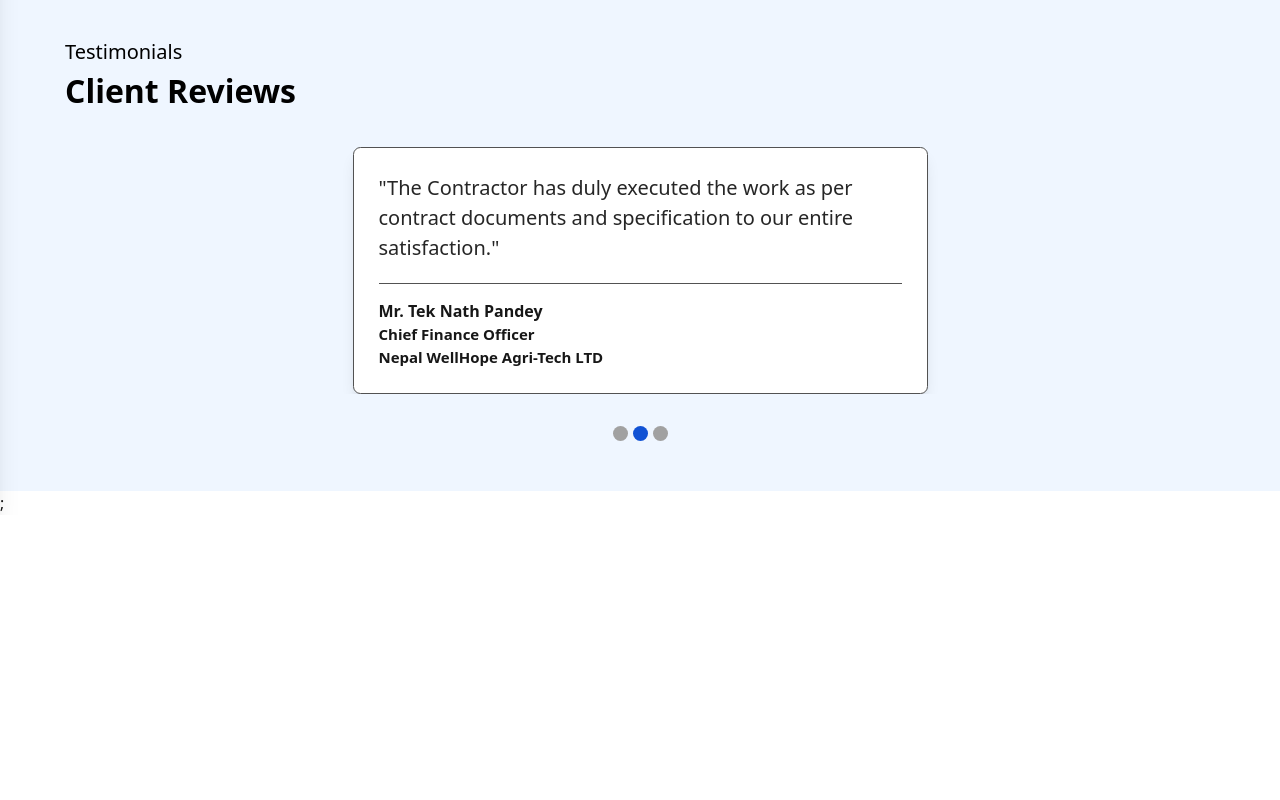
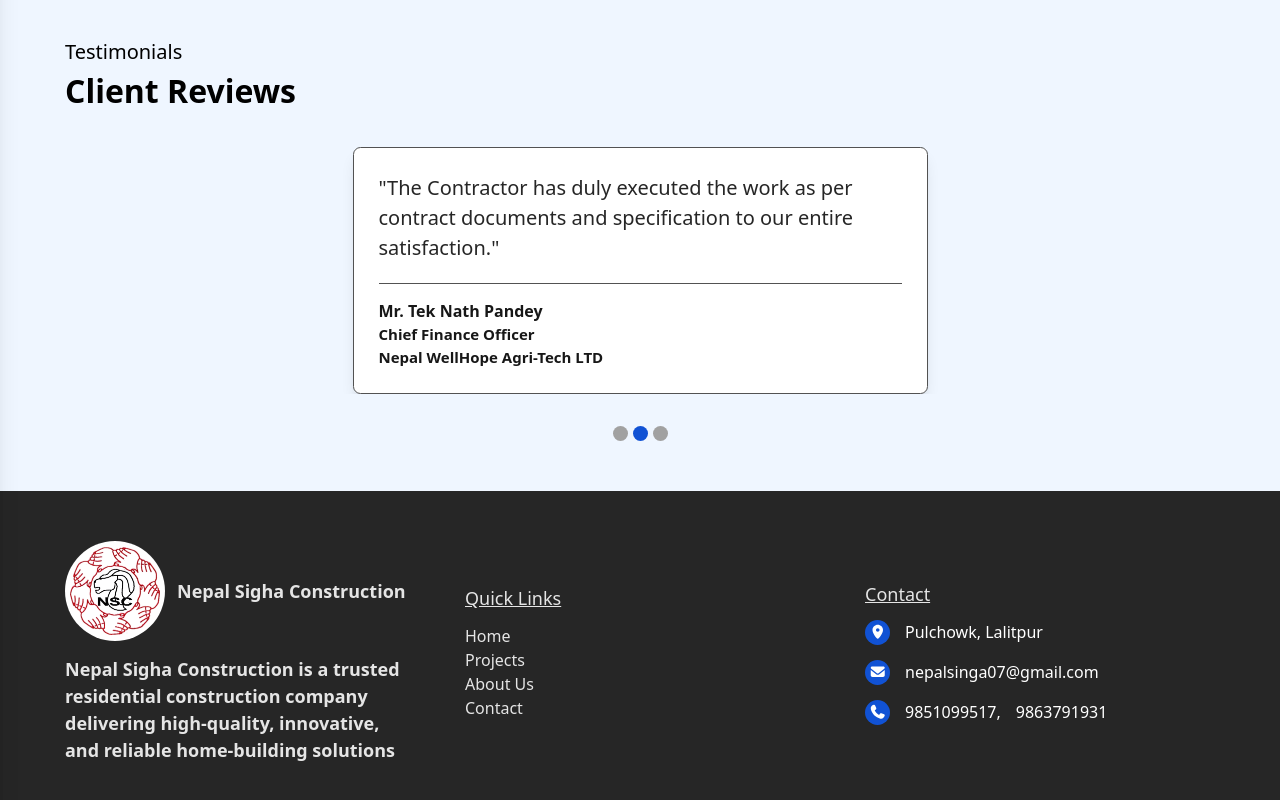
Before and after one commit to SanjeevMhn/nepal-singa-contruction, a Next.js app: page / in a window 1280 px wide. Shown: the part 2764-3564 px from the top of the page. Before the commit the page ends 3279 px from the top, so only its background shows below. Built offline with nearby package versions, Linux system fonts and the light colour scheme.

Commit message:
[ADDED]: added footer component

```diff
--- /dev/null
+++ b/app/(components)/Footer.tsx
@@ -0,0 +1,108 @@
+import Link from "next/link";
+import logo from "../../public/logo.png";
+const Footer = () => {
+  const navlinks = [
+    {
+      id: 1,
+      link: "/",
+      name: "Home",
+    },
+
+    {
+      id: 3,
+      link: "projects",
+      name: "Projects",
+    },
+    {
+      id: 4,
+      link: "about",
+      name: "About Us",
+    },
+    {
+      id: 5,
+      link: "contact",
+      name: "Contact",
+    },
+  ];
+  return (
+    <footer className="main-footer bg-neutral-800 py-[5rem]">
+      <div className="wrapper text-neutral-200 grid grid-cols-1 lg:grid-cols-3 gap-y-[1.5rem] gap-x-[5rem]">
+        <Link
+          href={"/"}
+          className="flex items-center gap-[1.2rem] col-[1] row-[1]"
+        >
+          <span className="icon-container w-[6.5rem] h-[6.5rem] lg:w-[10rem] lg:h-[10rem] flex lg:flex-[0_0_10rem] items-center justify-center bg-white p-[0.5rem] rounded-full">
+            <img
+              src={logo.src}
+              alt=""
+              className="w-full h-full object-contain"
+            />
+          </span>
+          <span className="company-name text-[1.8rem] leading-8 font-bold ">
+            Nepal Sigha Construction
+          </span>
+        </Link>
+        <p className="info row-[2] col-[1] text-[1.8rem] font-semibold">
+          Nepal Sigha Construction is a trusted residential construction company
+          delivering high-quality, innovative, and reliable home-building
+          solutions
+        </p>
+        <div className="quick-links row-[3] col-[1] lg:row-[1/span_2] lg:col-[2] flex flex-col justify-center">
+          <h2 className="text-[1.8rem] underline">Quick Links</h2>
+          <ol className="link-list pt-[1.2rem]" type="1">
+            {navlinks.map((link) => (
+              <li className="link-item" key={link.id}>
+                <Link href={link.link}>{link.name}</Link>
+              </li>
+            ))}
+          </ol>
+        </div>
+
+        <div className="contact-us-list row-[4] col-[1] lg:row-[1/span_2] lg:col-[3] flex flex-col justify-center">
+          <h2 className="text-[1.8rem] underline">Contact</h2>
+          <ul className="contact-list pt-[1.2rem] flex flex-col gap-[1.5rem]">
+            <li className="contact-item flex items-center gap-[1.5rem]">
+              <span className="icon-container w-[2.5rem] h-[2.5rem] rounded-full flex items-center justify-center bg-[var(--clr-primary)]">
+                <svg
+                  className="fill-white w-[70%] aspect-square"
+                  xmlns="http://www.w3.org/2000/svg"
+                  viewBox="0 0 640 640"
+                >
+                  <path d="M128 252.6C128 148.4 214 64 320 64C426 64 512 148.4 512 252.6C512 371.9 391.8 514.9 341.6 569.4C329.8 582.2 310.1 582.2 298.3 569.4C248.1 514.9 127.9 371.9 127.9 252.6zM320 320C355.3 320 384 291.3 384 256C384 220.7 355.3 192 320 192C284.7 192 256 220.7 256 256C256 291.3 284.7 320 320 320z" />
+                </svg>
+              </span>
+              <span className="text text-white">Pulchowk, Lalitpur</span>
+            </li>
+            <li className="contact-item flex items-center gap-[1.5rem]">
+              <span className="icon-container w-[2.5rem] h-[2.5rem] rounded-full flex items-center justify-center bg-[var(--clr-primary)]">
+                <svg
+                  className="fill-white w-[70%] aspect-square"
+                  xmlns="http://www.w3.org/2000/svg"
+                  viewBox="0 0 640 640"
+                >
+                  <path d="M112 128C85.5 128 64 149.5 64 176C64 191.1 71.1 205.3 83.2 214.4L291.2 370.4C308.3 383.2 331.7 383.2 348.8 370.4L556.8 214.4C568.9 205.3 576 191.1 576 176C576 149.5 554.5 128 528 128L112 128zM64 260L64 448C64 483.3 92.7 512 128 512L512 512C547.3 512 576 483.3 576 448L576 260L377.6 408.8C343.5 434.4 296.5 434.4 262.4 408.8L64 260z" />
+                </svg>
+              </span>
+              <span className="text text-white">nepalsinga07@gmail.com</span>
+            </li>
+            <li className="contact-item flex items-center gap-[1.5rem]">
+              <span className="icon-container w-[2.5rem] h-[2.5rem] rounded-full flex items-center justify-center bg-[var(--clr-primary)]">
+                <svg
+                  className="fill-white w-[70%] aspect-square"
+                  xmlns="http://www.w3.org/2000/svg"
+                  viewBox="0 0 640 640"
+                >
+                  <path d="M224.2 89C216.3 70.1 195.7 60.1 176.1 65.4L170.6 66.9C106 84.5 50.8 147.1 66.9 223.3C104 398.3 241.7 536 416.7 573.1C493 589.3 555.5 534 573.1 469.4L574.6 463.9C580 444.2 569.9 423.6 551.1 415.8L453.8 375.3C437.3 368.4 418.2 373.2 406.8 387.1L368.2 434.3C297.9 399.4 241.3 341 208.8 269.3L253 233.3C266.9 222 271.6 202.9 264.8 186.3L224.2 89z" />
+                </svg>
+              </span>
+              <span className="text text-white">9851099517,</span>
+              <span className="text text-white">9863791931</span>
+            </li>
+          </ul>
+        </div>
+      </div>
+    </footer>
+  );
+};
+
+export default Footer;
--- a/app/(components)/Machinery.tsx
+++ b/app/(components)/Machinery.tsx
@@ -13,7 +13,7 @@ const Machinery = () => {
   const machineryList = [
     {
       id: 1,
-      name: "Concerte Mixers",
+      name: "Concerte Mixer",
       quantity: 4,
       image: mixer,
     },
@@ -25,13 +25,13 @@ const Machinery = () => {
     },
     {
       id: 3,
-      name: "Needle Vibrators (Electric)",
+      name: "(Electric) Needle Vibrator",
       quantity: 10,
       image: needleVibratorElectric,
     },
     {
       id: 4,
-      name: "Needle Vibrators (Diesel)",
+      name: "(Diesel) Needle Vibrator",
       quantity: 2,
       image: needleVibratorDiesel,
     },
@@ -87,7 +87,7 @@ const Machinery = () => {
               </div>
               <div className="data flex items-center gap-[1.5rem]">
                 <span className="number text-[2.5rem] font-bold">{machine.quantity}</span>
-                <span className="name text-[1.7rem] font-medium">{machine.name}</span>
+                <span className="name text-[1.7rem] font-medium">{machine.name}{machine.quantity > 1 ? "s" : ''}</span>
               </div>
             </li>
           ))}
--- a/app/(components)/Testimonials.tsx
+++ b/app/(components)/Testimonials.tsx
@@ -66,7 +66,7 @@ const Testimonials = () => {
                 key={test.id}
               >
                 <div
-                  className="p-[2.5rem] shadow-lg border border-neutral-600 bg-white rounded-xl flex flex-col gap-[2rem] w-1/2 mx-auto"
+                  className="p-[2.5rem] shadow-lg border border-neutral-600 bg-white rounded-xl flex flex-col gap-[2rem] md:w-1/2 md:mx-auto"
                   onMouseEnter={() => setPaused(true)}
                   onMouseLeave={() => setPaused(false)}
                 >
@@ -92,12 +92,13 @@ const Testimonials = () => {
         <div className="carousel-dots flex items-center gap-[0.5rem] mx-auto">
           {dots.map((dot) => (
             <span
-              className={`dot w-[1.5rem] h-[1.5rem] rounded-full ${
+              className={`dot w-[1.5rem] h-[1.5rem] rounded-full cursor-pointer ${
                 currentSlide == dot
                   ? "bg-[var(--clr-primary)]"
                   : "bg-neutral-400"
               } `}
               key={dot}
+              onClick={() => setCurrentSlide(dot)}
             ></span>
           ))}
         </div>
--- a/app/layout.tsx
+++ b/app/layout.tsx
@@ -4,6 +4,7 @@ import "./globals.css";
 import Navbar from "./(components)/Navbar";
 import SidenavProvider from "./(provider)/SidenavProvider";
 import Sidenav from "./(components)/Sidenav";
+import Footer from "./(components)/Footer";
 
 const geistSans = Geist({
   variable: "--font-geist-sans",
@@ -28,12 +29,13 @@ export default function RootLayout({
   return (
     <html lang="en">
       <body
-        className={`${geistSans.variable} ${geistMono.variable} antialiased relative isolate`}
+        className={`${geistSans.variable} ${geistMono.variable} antialiased relative isolate h-full bg-neutral-800!`}
       >
         <SidenavProvider>
           <Sidenav />
           <Navbar />
           {children}
+          <Footer />
         </SidenavProvider>
       </body>
     </html>
```
